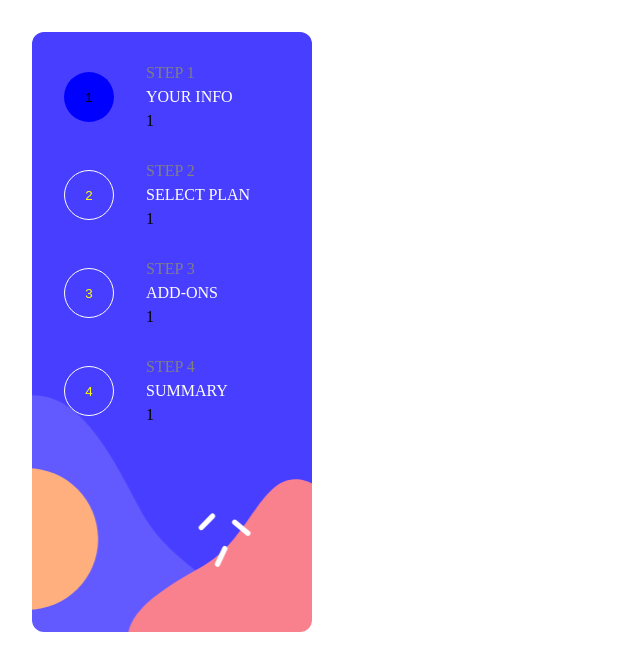
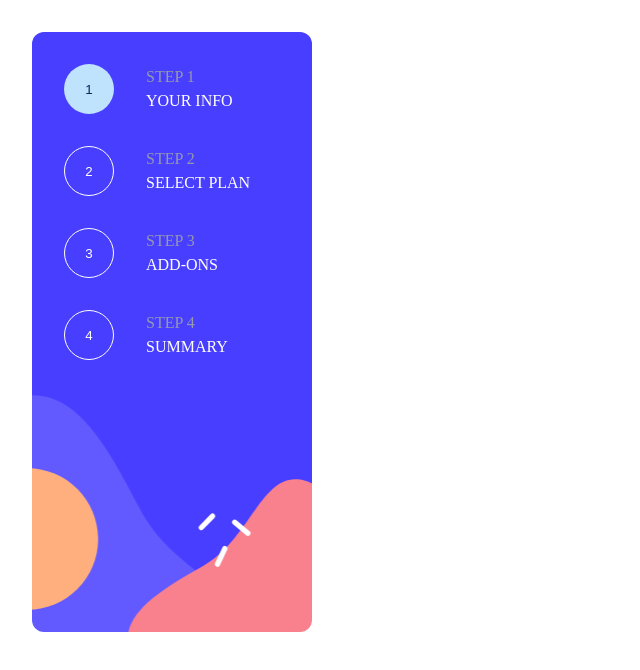
Before and after one commit to M-E-J-O-R/multi_step_form, a React (Vite) app: page / in a window 1280 px wide. Shown: the top 670 px of the page, without its empty margins (0-640 px from the left). Built offline with nearby package versions, Linux system fonts and the light colour scheme.

Commit message:
style: added the css variables

```diff
--- a/src/App.css
+++ b/src/App.css
@@ -0,0 +1,15 @@
+:root {
+  --marine-blue: hsl(213, 96%, 18%);
+  --purplish-blue: hsl(243, 100%, 62%);
+  --pastel-blue: hsl(228, 100%, 84%);
+  --light-blue: hsl(206, 94%, 87%);
+  --strawberry-red: hsl(354, 84%, 57%);
+}
+
+:root {
+  --cool-gray: hsl(231, 11%, 63%);
+  --light-gray: hsl(229, 24%, 87%);
+  --magnolia: hsl(217, 100%, 97%);
+  --alabaster: hsl(231, 100%, 99%);
+  --white: hsl(0, 0%, 100%);
+}
--- a/src/components/StepItem.tsx
+++ b/src/components/StepItem.tsx
@@ -8,29 +8,32 @@ type StepItemType = {
 };
 
 
-
 const StepItem = ({ num, description, stepNo, handleClick }: StepItemType) => {
 
     const handleColorChange = () => {
         return num === stepNo ? {
-            color: 'black',
-            backgroundColor: 'blue',
+            color: 'hsl(213, 96%, 18%)',
+            backgroundColor: 'hsl(206, 94%,87%)',
             border: 'none'
         } : {
-            color: 'yellow'
+
         };
     };
 
 
     return (
         <section className={style.step_card}>
-            <button onClick={() => handleClick(num)} className={style.step_no} style={handleColorChange()}>{num}
+            <button
+                onClick={() => handleClick(num)}
+                className={style.step_no}
+                style={handleColorChange()}
+            >
+                {num}
             </button>
 
             <section className={style.step_child1}>
                 <p>STEP {num}</p>
                 <p>{description}</p>
-                <p>{stepNo}</p>
             </section>
         </section>
     );
--- a/src/components/Steps.tsx
+++ b/src/components/Steps.tsx
@@ -2,21 +2,35 @@ import style from '../styles/Steps.module.css';
 import StepItem from './StepItem';
 import { useState } from 'react';
 
-
+type StepType = {
+    num: string,
+    description: string,
+}
 
 const Steps = () => {
     const [stepNo, setStepNo] = useState('1');
 
+    const stepsData:StepType[] = [
+        { num: '1', description: 'YOUR INFO' },
+        { num: '2', description: 'SELECT PLAN' },
+        { num: '3', description: 'ADD-ONS' },
+        { num: '4', description: 'SUMMARY' },
+    ]
+
     const handleClick = (num: string) => {
         setStepNo(prev => num);
-        console.log(stepNo);
-    };
+       };
     return (
         <nav className={style.nav_container} >
-            <StepItem num='1' description='YOUR INFO' stepNo={stepNo} handleClick={handleClick} />
-            <StepItem num='2' description='SELECT PLAN' stepNo={stepNo} handleClick={handleClick} />
-            <StepItem num='3' description='ADD-ONS' stepNo={stepNo} handleClick={handleClick} />
-            <StepItem num='4' description='SUMMARY' stepNo={stepNo} handleClick={handleClick} />
+
+            {stepsData.map((step) => (<StepItem
+                key={step.num}
+                num={step.num}
+                description={step.description}
+                stepNo={stepNo}
+                handleClick={handleClick}
+            />))}
+
         </nav>
     );
 };
--- a/src/styles/Steps.module.css
+++ b/src/styles/Steps.module.css
@@ -34,7 +34,7 @@
   gap: 6px;
 }
 .step_child1>:nth-child(1) {
-  color: gray;
+  color:  hsl(231, 11%, 63%);
 
 }
 .step_child1>:nth-child(2) {
```
